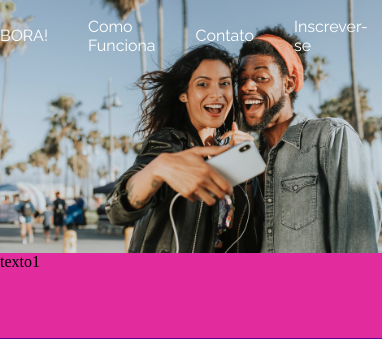
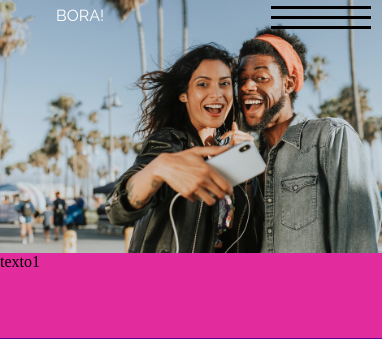
Before and after one commit to nataliavalentin/DEMODAY, a Django app: page / in a window 390 px wide; the page is wider, and only the part inside the window is pictured. Shown: the top 339 px of that part. Run offline with Django 3.2, Linux system fonts and the light colour scheme; some libraries are stand-ins or nearby versions.

Commit message:
começar responsividade da header

```diff
--- a/home/static/css/index.css
+++ b/home/static/css/index.css
@@ -15,17 +15,19 @@ body {
     grid-template-columns: 49vw 49.79vw;
 }
 
-header {
-    grid-area: header;
-    background-image: url("/static/images/header.jpeg");
-    background-size: 100%;
-    font-family: 'Raleway', sans-serif;
+.menuHamburguer {
+    display: none;
+    width: 100px;
+    height: 30px;
+    cursor: pointer;
+    margin-left: 100px;
 }
 
-header div {
-    display: flex;
-    align-items: center;
-    justify-content: space-around;
+.menuHamburguer div {
+    width: 100px;
+    height: 3px;
+    margin-top: 5px;
+    background-color: black;
 }
 
 .menuFixo {
@@ -42,6 +44,19 @@ header div {
     background: #f26e57;
     border: white solid 2px;
     color: white;
+}
+
+header {
+    grid-area: header;
+    background-image: url("/static/images/header.jpeg");
+    background-size: 100%;
+    font-family: 'Raleway', sans-serif;
+}
+
+header div {
+    display: flex;
+    align-items: center;
+    justify-content: space-around;
 }
 
 header nav {
@@ -104,7 +119,7 @@ header main input::-webkit-input-placeholder {
  }
 
  header main input:-moz-placeholder { /* Firefox 18- */
-    color: red;
+    color: white;
  }
 
  header main input::-moz-placeholder {  /* Firefox 19+ */
@@ -146,6 +161,29 @@ footer{
         grid-template-rows: 30vh 20vh 10vh 40vh 20vh;
         grid-template-columns: 49vw 49vw;
     }
+
+    .menuHamburguer {
+        display: flex;
+        flex-direction: column;
+        width: 10px;
+        height: 30px;
+        cursor: pointer;
+        margin-left: 100px;
+    }
+
+    header nav {
+        display: none;
+        flex-direction: column;
+        transform: translateX(-50vw);
+        transition: 0.5s;
+    }
+
+    .abrirMenu {
+        display: flex;
+        flex-direction: column-reverse;
+        transform: translateX(0);
+    }
+
 }
 
 @media(max-width:425px){
--- a/home/static/js/script.js
+++ b/home/static/js/script.js
@@ -8,3 +8,13 @@
         else botao.classList.remove('botaoFixo');
     });
 })();
+
+
+let janelinhaLateral = document.querySelector("header div nav");
+let menuHamburguer = document.querySelector(".menuHamburguer");
+
+function abrirMenu(){
+  janelinhaLateral.classList.toggle("abrirMenu");
+}
+
+menuHamburguer.onclick = abrirMenu;
--- a/templates/main.html
+++ b/templates/main.html
@@ -17,11 +17,11 @@
             <a href=#>
                 BORA!
             </a>
-            <label class="menu-btn" id="menuToggle">
-                <div class="menu"></div>
-                <div class="menu"></div>
-                <div class="menu"></div>
-            </label>
+            <div class="menuHamburguer">
+                <div></div>
+                <div></div>
+                <div></div>
+            </div>
             <nav>
                 <ul>
                     <li>
```
